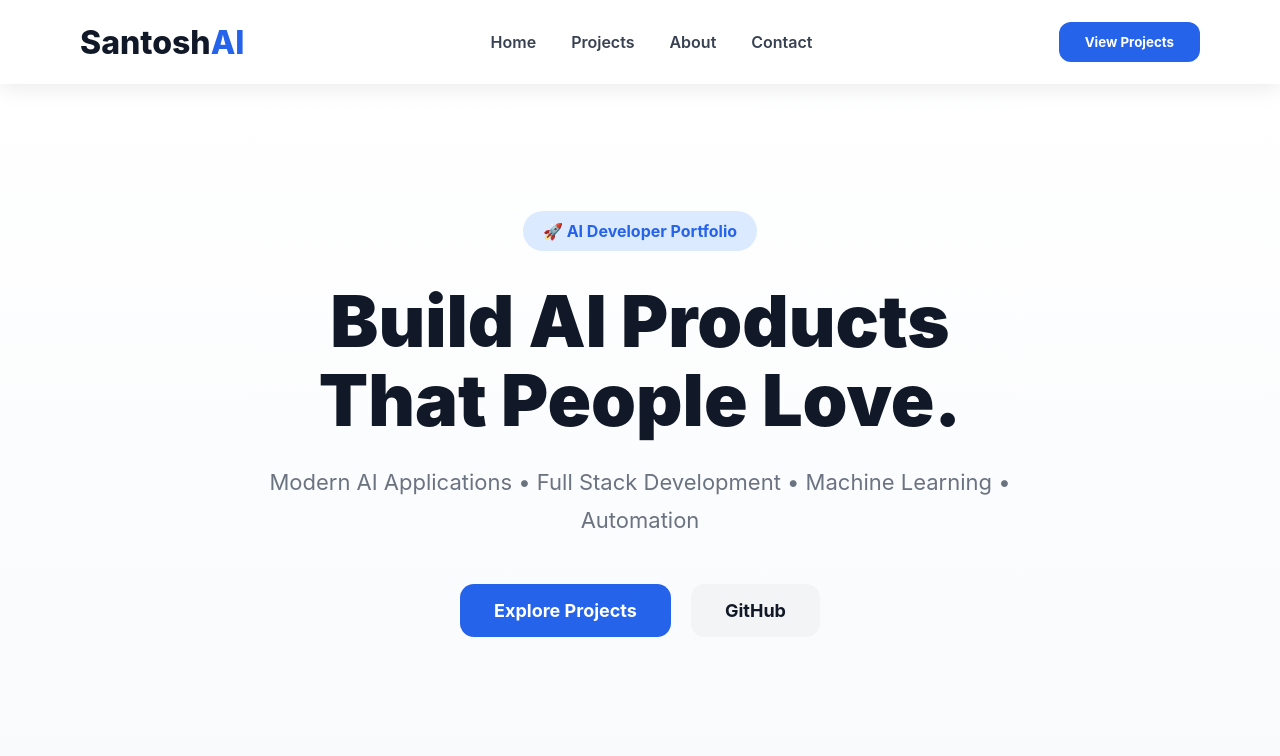
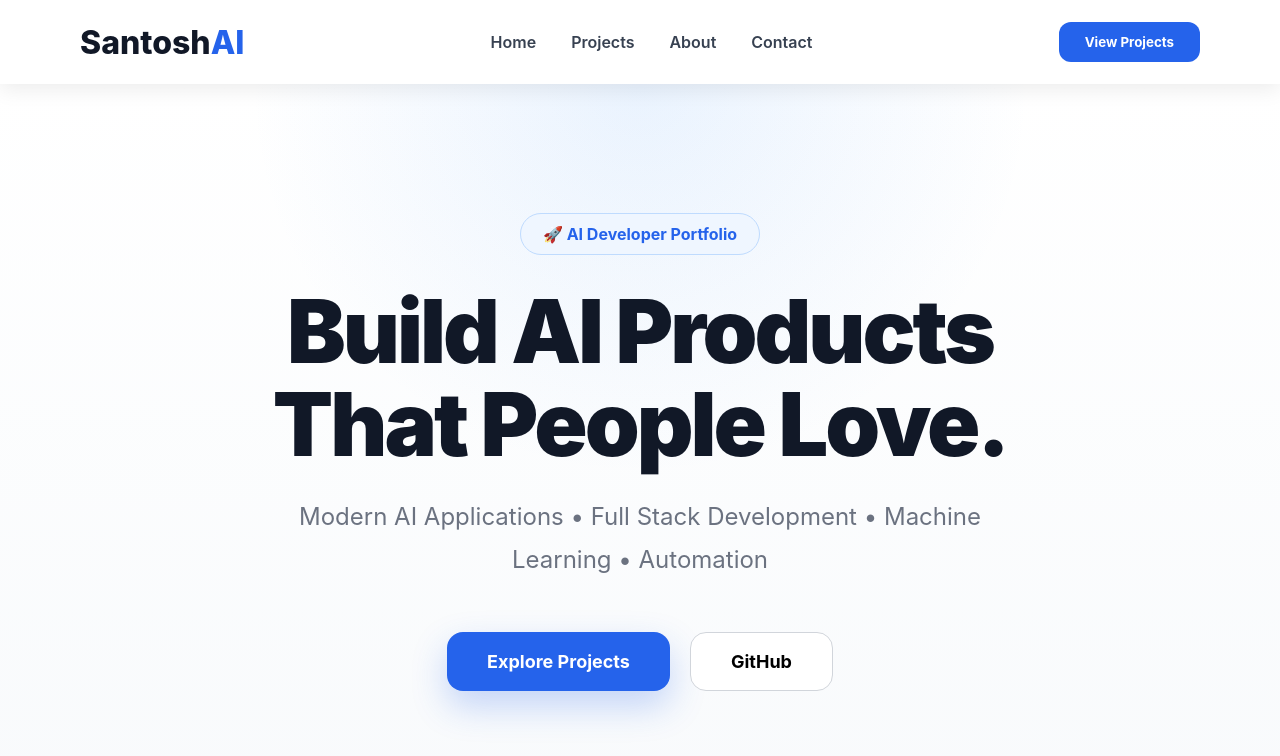
Before and after one commit to santoshml-lab/SantoshAI, a React (Vite) app: page / in a window 1280 px wide. Shown: the top 756 px of the page. Built offline with nearby package versions, Linux system fonts and the light colour scheme.

Commit message:
Update hero.css

```diff
--- a/src/styles/hero.css
+++ b/src/styles/hero.css
@@ -1,6 +1,6 @@
 .hero{
 
-min-height:85vh;
+min-height:92vh;
 
 display:flex;
 
@@ -12,21 +12,27 @@ align-items:center;
 
 text-align:center;
 
-padding:80px 20px;
+padding:120px 20px;
 
-background:linear-gradient(180deg,#ffffff,#f8fafc);
+background:
+radial-gradient(circle at top,#60a5fa22,transparent 40%),
+linear-gradient(180deg,#ffffff,#f8fafc);
+
+overflow:hidden;
 
 }
 
 .hero-badge{
 
-background:#dbeafe;
+padding:10px 22px;
+
+background:#eff6ff;
 
 color:#2563eb;
 
-padding:10px 20px;
+border:1px solid #bfdbfe;
 
-border-radius:30px;
+border-radius:999px;
 
 font-weight:700;
 
@@ -36,11 +42,15 @@ margin-bottom:30px;
 
 .hero h1{
 
-font-size:72px;
+font-size:88px;
 
 font-weight:900;
 
-line-height:1.1;
+line-height:1.05;
+
+letter-spacing:-3px;
+
+max-width:1000px;
 
 color:#111827;
 
@@ -50,15 +60,15 @@ margin-bottom:25px;
 
 .hero p{
 
-font-size:22px;
+font-size:24px;
 
-max-width:750px;
+max-width:760px;
 
 color:#6b7280;
 
-line-height:1.7;
+line-height:1.8;
 
-margin-bottom:45px;
+margin-bottom:50px;
 
 }
 
@@ -72,11 +82,11 @@ gap:20px;
 
 .primary-btn{
 
-padding:16px 34px;
+padding:18px 40px;
 
 border:none;
 
-border-radius:14px;
+border-radius:16px;
 
 background:#2563eb;
 
@@ -88,29 +98,27 @@ font-weight:700;
 
 cursor:pointer;
 
-transition:.3s;
+transition:.35s;
+
+box-shadow:0 15px 35px rgba(37,99,235,.25);
 
 }
 
 .primary-btn:hover{
 
-background:#1d4ed8;
-
-transform:translateY(-3px);
+transform:translateY(-6px);
 
 }
 
 .secondary-btn{
 
-padding:16px 34px;
+padding:18px 40px;
 
-border:none;
+border-radius:16px;
 
-border-radius:14px;
+border:1px solid #d1d5db;
 
-background:#f3f4f6;
-
-color:#111827;
+background:white;
 
 font-size:18px;
 
@@ -118,14 +126,36 @@ font-weight:700;
 
 cursor:pointer;
 
-transition:.3s;
+transition:.35s;
 
 }
 
 .secondary-btn:hover{
 
-background:#e5e7eb;
+transform:translateY(-6px);
 
-transform:translateY(-3px);
+box-shadow:0 15px 35px rgba(0,0,0,.08);
 
 }
+
+@media(max-width:768px){
+
+.hero h1{
+
+font-size:52px;
+
+}
+
+.hero p{
+
+font-size:18px;
+
+}
+
+.hero-buttons{
+
+flex-direction:column;
+
+}
+
+}
```
